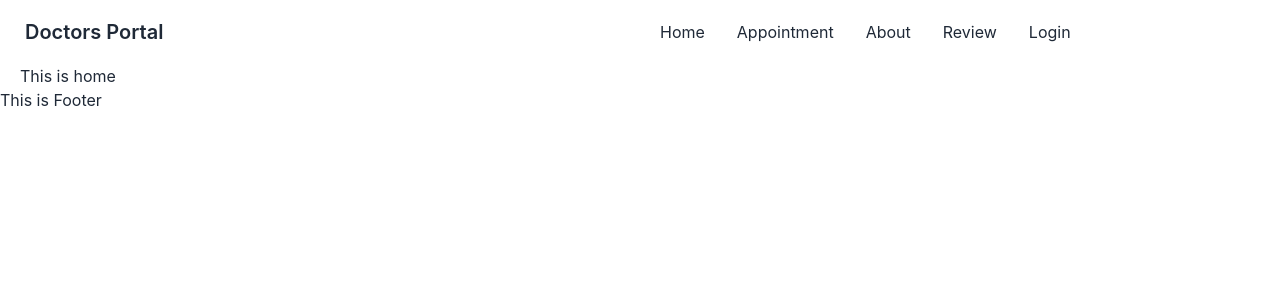
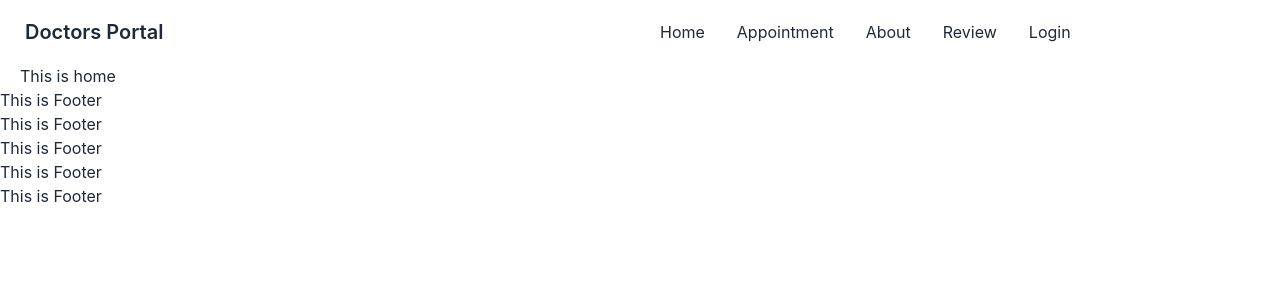
Before and after one commit to amotahar/doctors-portal-client, a React (Create React App) app: page / in a window 1280 px wide. Shown: the top 300 px of the page. Built offline with nearby package versions, Linux system fonts and the light colour scheme.

Commit message:
Update Footer.js
Gsjs

```diff
--- a/src/Pages/Shared/Footer/Footer.js
+++ b/src/Pages/Shared/Footer/Footer.js
@@ -3,7 +3,12 @@ import React from 'react'
 function Footer() {
     return (
         <div>
-            <h2>This is Footer</h2>
+        <h2>This is Footer</h2>
+        <h2>This is Footer</h2>
+        <h2>This is Footer</h2>
+        <h2>This is Footer</h2>
+        <h2>This is Footer</h2>
+
         </div>
     )
 }
```
